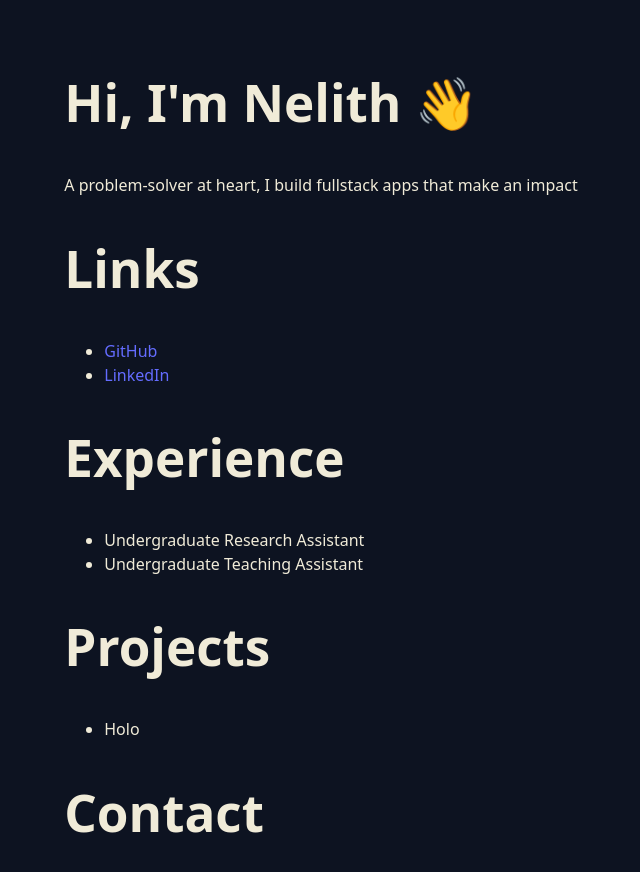
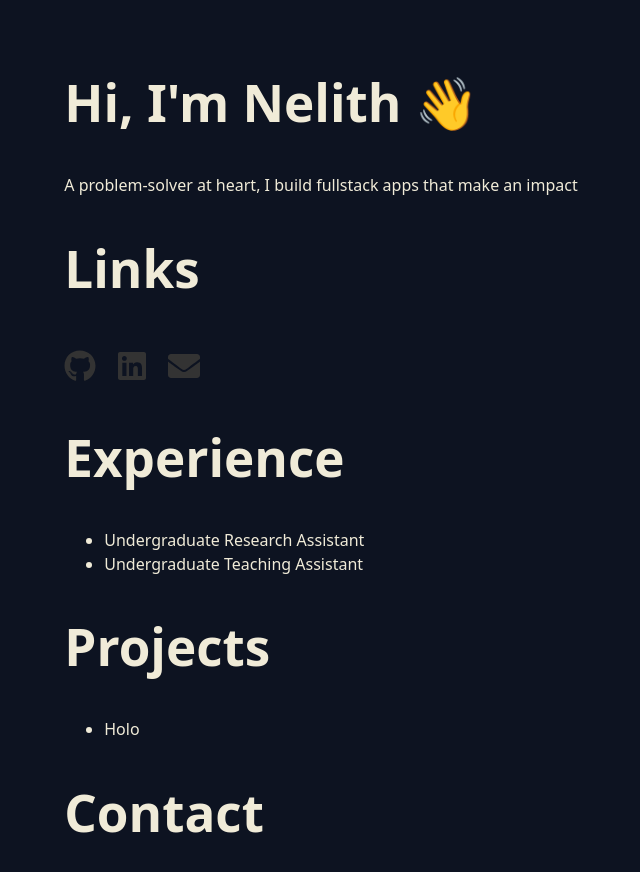
Before and after one commit to lee-ranaweer/portfolio, a React (Vite) app: page / in a window 1280 px wide. Shown: the top 872 px of the page, without its empty margins (319-959 px from the left). Built offline with nearby package versions, Linux system fonts and the light colour scheme.

Commit message:
External link icons

```diff
--- a/src/Components/Links.jsx
+++ b/src/Components/Links.jsx
@@ -1,10 +1,42 @@
+import { FaGithub, FaLinkedin, FaEnvelope } from 'react-icons/fa';
+
 const Links = () => {
     return (
         <section className="links">
             <h1>Links</h1>
-            <ul>
-                <li><a href="https://github.com/lee-ranaweer">GitHub</a></li>
-                <li><a href="https://www.linkedin.com/in/nelith-ranaweera/">LinkedIn</a></li>
+            <ul className="icon-list">
+                <li>
+                    <a
+                        href="https://github.com/lee-ranaweer"
+                        target="_blank"
+                        rel="noopener noreferrer"
+                        aria-label="GitHub"
+                    >
+                        <FaGithub className="icon" />
+                    </a>
+                </li>
+
+                <li>
+                    <a
+                        href="https://www.linkedin.com/in/nelith-ranaweera/"
+                        target="_blank"
+                        rel="noopener noreferrer"
+                        aria-label="LinkedIn"
+                    >
+                        <FaLinkedin className="icon" />
+                    </a>
+                </li>
+
+                <li>
+                    <a
+                        href="mailto:nranawee@uoguelph.ca"
+                        aria-label="Email"
+                        target="_blank"
+                        rel="noopener noreferrer"
+                        >
+                        <FaEnvelope className="icon" />
+                    </a>
+                </li>
             </ul>
         </section>
     );
--- a/src/index.css
+++ b/src/index.css
@@ -74,3 +74,26 @@
     background-color: #f9f9f9;
   }
 }
+
+.icon-list {
+  list-style: none;
+  display: flex;
+  gap: 20px;
+  padding: 0;
+  margin: 0;
+}
+
+.icon-list li a {
+  text-decoration: none;
+  color: #333;
+  font-size: 2rem;
+  transition: color 0.3s;
+}
+
+.icon-list li a:hover {
+  color: #0072b1; /* LinkedIn blue or any highlight */
+}
+
+.icon {
+  vertical-align: middle;
+}
```
